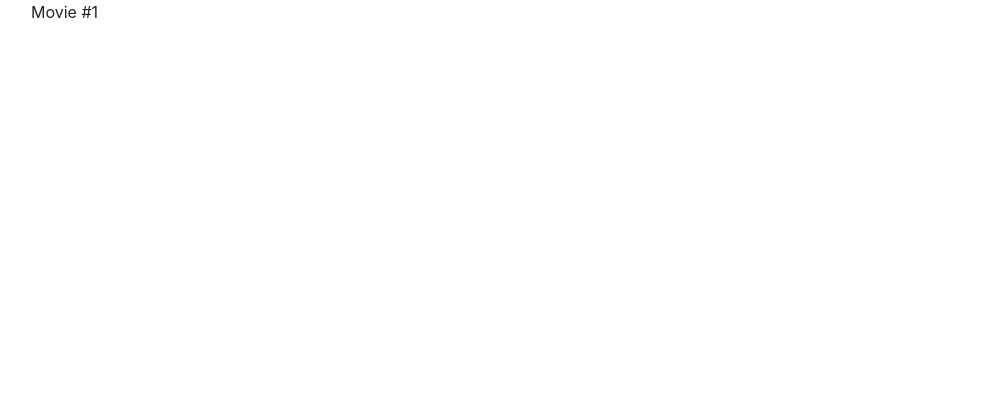
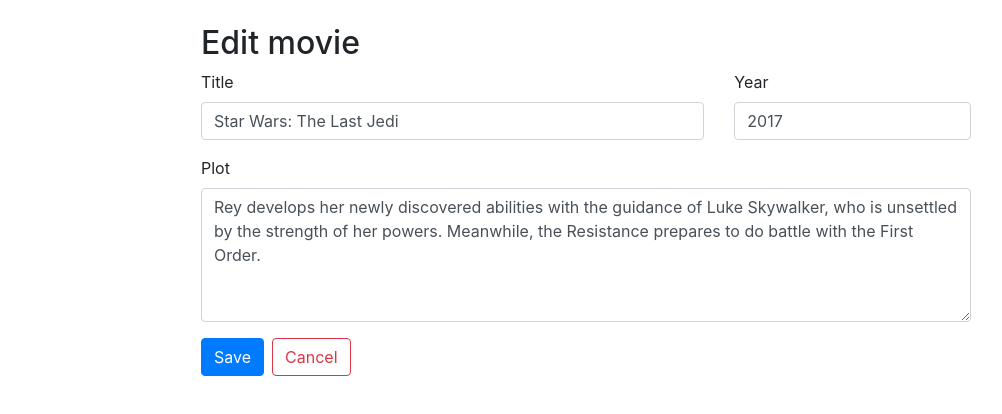
Before and after one commit to lbogdan/vue-intro-workshop, a Vue app: page /movie/1 in a window 1280 px wide. Shown: the top 414 px of the page, without its empty margins (54-1056 px from the left). Built offline with nearby package versions, Linux system fonts and the light colour scheme.

Commit message:
Add Movie functionality.

```diff
--- a/src/pages/Movie.vue
+++ b/src/pages/Movie.vue
@@ -1,15 +1,95 @@
 <template>
-  <div>Movie #{{ id }}</div>
+  <loading-indicator v-if="isLoading" message="Loading movie..." />
+  <form v-else-if="movie" @submit.prevent="save">
+    <div class="row justify-content-center">
+      <div class="col" style="max-width: 800px;">
+        <h2 class="mt-4">Edit movie</h2>
+        <div class="row">
+          <div class="col-md-8">
+            <div class="form-group">
+              <label for="title">Title</label>
+              <input
+                v-model="movie.title"
+                class="form-control"
+                id="title"
+                placeholder="Enter title"
+              />
+            </div>
+          </div>
+          <div class="col-md-4">
+            <div class="form-group">
+              <label for="year">Year</label>
+              <input
+                v-model="movie.year"
+                class="form-control"
+                id="year"
+                placeholder="Enter year"
+              />
+            </div>
+          </div>
+        </div>
+        <div class="form-group">
+          <label for="plot">Plot</label>
+          <textarea
+            v-model="movie.plot"
+            class="form-control"
+            id="plot"
+            placeholder="Enter plot"
+            rows="5"
+          />
+        </div>
+        <button class="btn btn-primary" :disabled="isSaving">
+          {{ isSaving ? 'Saving...' : 'Save' }}
+        </button>
+        <button
+          type="button"
+          class="btn btn-outline-danger ml-2"
+          @click="cancel"
+        >
+          Cancel
+        </button>
+      </div>
+    </div>
+  </form>
 </template>
 
 <script>
+import { getMovie, saveMovie } from '@/api';
+import LoadingIndicator from '@/components/LoadingIndicator.vue';
+
 export default {
   name: 'movie-page',
+  components: {
+    LoadingIndicator,
+  },
+  data() {
+    return {
+      movie: null,
+      isLoading: false,
+      isSaving: false,
+    };
+  },
   props: {
     id: {
       type: String,
       required: true,
     },
   },
+  created() {
+    this.isLoading = true;
+    getMovie(parseInt(this.id)).then(movie => {
+      this.movie = movie;
+      this.isLoading = false;
+    });
+  },
+  methods: {
+    cancel() {
+      this.$router.push({ name: 'home' });
+    },
+    save() {
+      this.isSaving = true;
+      saveMovie(this.movie).then(() => this.$router.push({ name: 'home' }));
+    },
+  },
 };
 </script>
```
